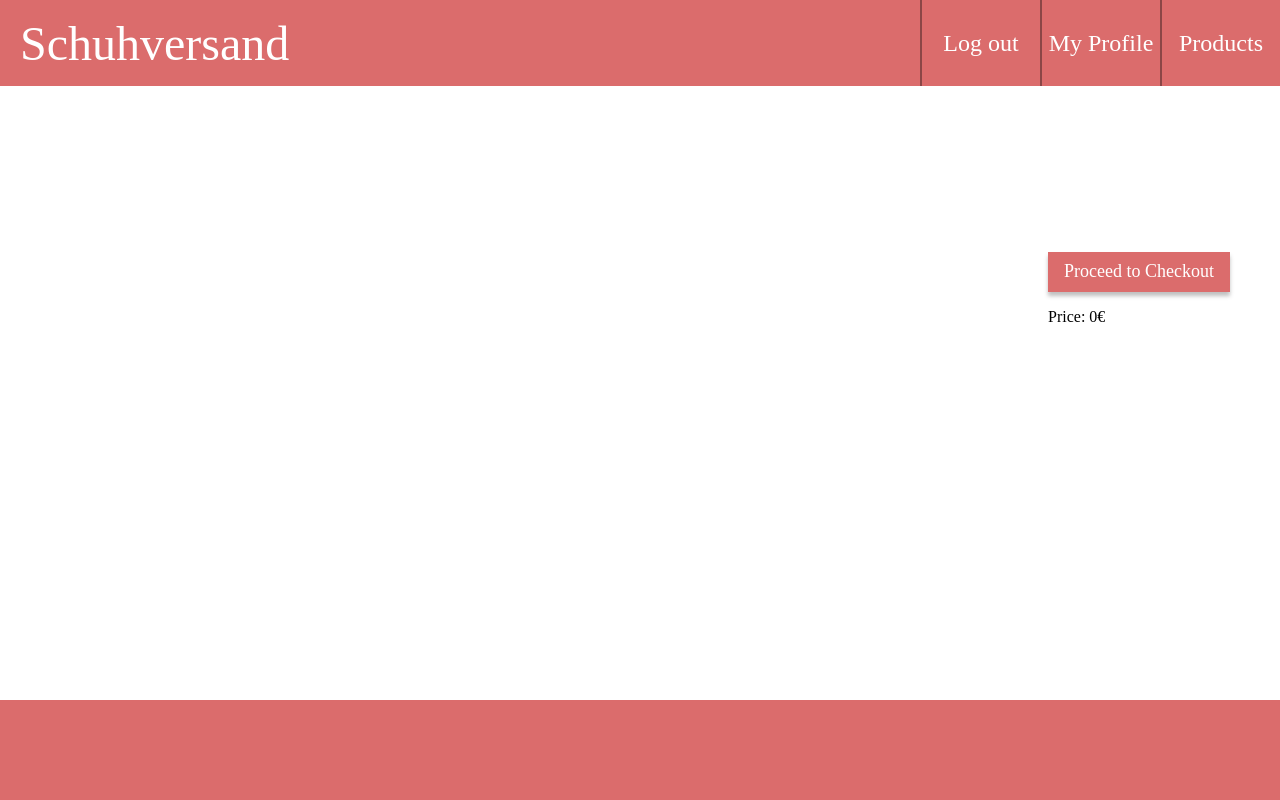
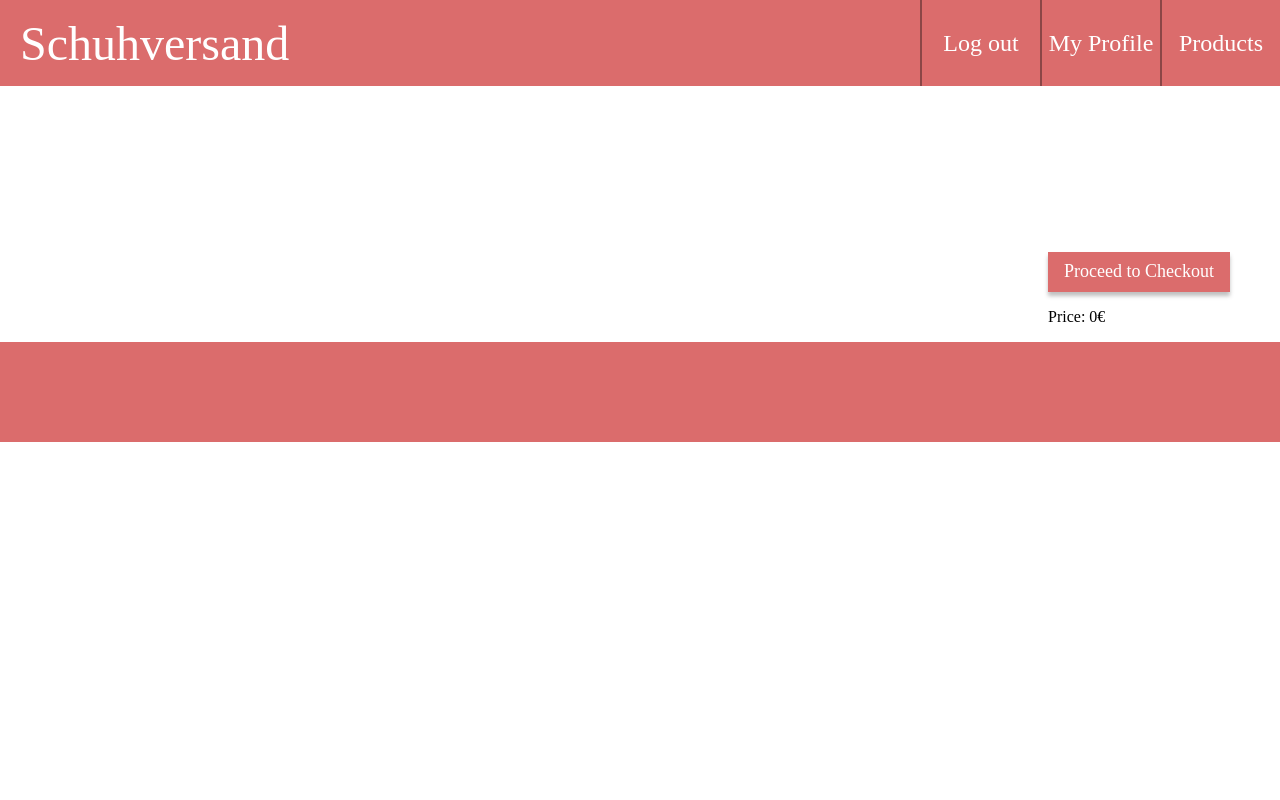
Before and after one commit to ArminL96/LAP_Vorbereitung_IT-LAB_Schuhgeschaeft, a PHP site: page /cart.php in a window 1280 px wide. Run offline with PHP 8.4, Linux system fonts and the light colour scheme; a user stored in the database is signed in; data comes from the database, SQL or seed files in the repository; data that the repository does not hold is empty.

Commit message:
changed footer

```diff
--- a/www/style/cart_style.css
+++ b/www/style/cart_style.css
@@ -1,6 +1,15 @@
 body {
-	margin: 0 auto;
 	height: 100%;
+	display: flex;
+	flex-direction: column;
+}
+html
+{
+	height: 100%;
+}
+main
+{
+	flex: 1;
 }
 
 h1 {
@@ -200,10 +209,13 @@ input[name="shopcart"]{
 
 }
 /* Footer */
+footer
+{
+	background: #DB6C6C;
+}
+/* Footer */
 .container-footer {
-	background: #DB6C6C;
-	width:100%;
-	bottom: 0px;
 	height: 100px;
-	position: absolute;
+	max-width: 800px;
+	padding: 0 1em;
 }
```
